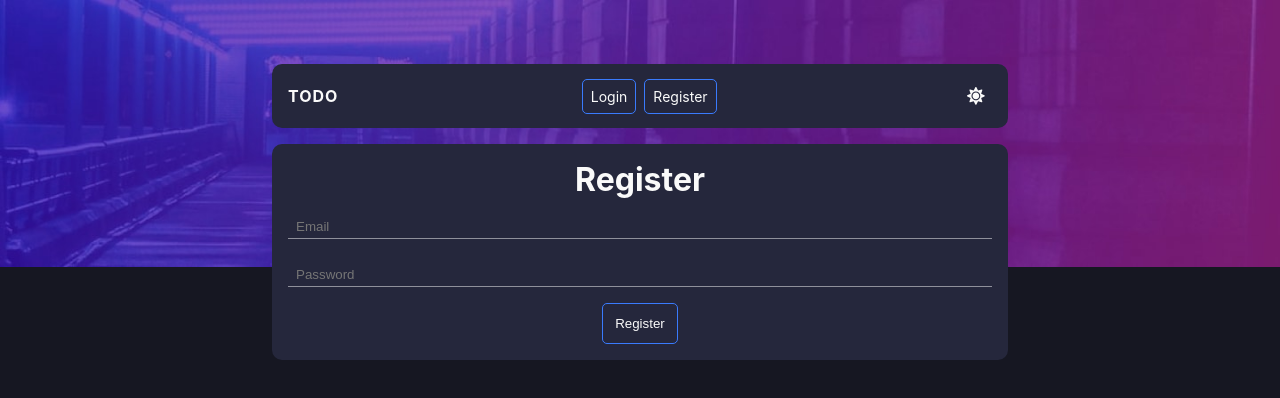
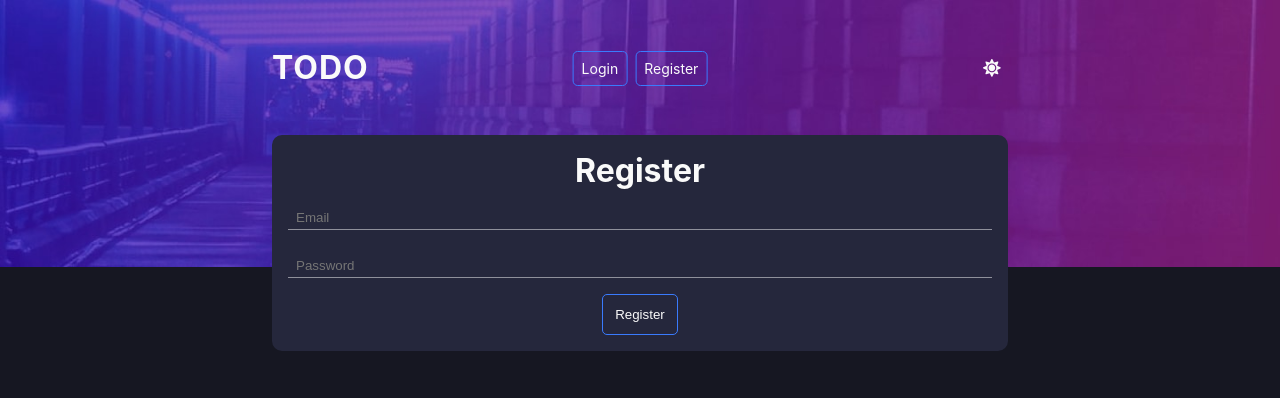
Before and after one commit to mrkaza/todo-react-ts, a React (Create React App) app: page /register in a window 1280 px wide. Shown: the top 398 px of the page. Built offline with nearby package versions, Linux system fonts and the light colour scheme.

Commit message:
navbara changed

```diff
--- a/src/css/components.button.css
+++ b/src/css/components.button.css
@@ -34,7 +34,7 @@
 }
 
 .button--light {
-    color: hsl(var(--color-light));
+    color: hsl(var(--color-light--text));
 }
 
 .button--primary {
--- a/src/css/modules.navbar.css
+++ b/src/css/modules.navbar.css
@@ -1,4 +1,10 @@
-.navbar__menu {
+.navbar {
+    color: hsl(var(--color-light-text));
+    margin-bottom: calc(var(--unit-12) * 4);
+    position: relative;
+}
+
+.navbar__menu__list {
     display: flex;
     justify-content: space-around;
     align-items: center;
@@ -7,10 +13,23 @@
     margin: 0;
 }
 
+.navbar__menu {
+    position: absolute;
+    height: 100%;
+    left: 50%;
+    transform: translate3d(-50%, 0, 0);
+}
+
+.navbar__title {
+    font-size: calc(var(--unit-8) * 3);
+
+    @media (min-width: 600px) {
+        font-size: calc(var(--unit-8) * 4);
+    }
+}
+
 .navbar__link {
     text-decoration: none;
-    color: hsl(var(--color-tertiary));
-    font-size: calc(var(--unit-8) * 2);
 }
 .navbar__link--action {
     border: 1px solid hsl(var(--color-primary));
--- a/src/modules/navbar/components/IsLoggedOut.tsx
+++ b/src/modules/navbar/components/IsLoggedOut.tsx
@@ -3,7 +3,7 @@ import { NavLink } from 'react-router-dom';
 
 const IsLoggedOut: React.FC = () => {
   return (
-    <ul className="navbar__menu">
+    <ul className="navbar__menu__list">
       <li>
         <NavLink className="navbar__link--action" to="/">
           Login
--- a/src/modules/navbar/components/Navbar.tsx
+++ b/src/modules/navbar/components/Navbar.tsx
@@ -11,14 +11,14 @@ export const Navbar: React.FC = () => {
   const user = useSelector((state: RootStore) => state.auth.user);
 
   return (
-    <nav className="navbar content-wrapper">
-      <div className="f f-justify-between f-align-items-center">
-        <Link to="/my-todos" className="navbar__link navbar__title">
-          TODO
-        </Link>
+    <nav className="navbar f f-justify-between f-align-items-center">
+      <Link to="/my-todos" className="navbar__link navbar__title">
+        TODO
+      </Link>
+      <div className="navbar__menu f f-align-items-center">
         {user ? <IsLoggedIn /> : <IsLoggedOut />}
-        <ThemeToggle />
       </div>
+      <ThemeToggle />
     </nav>
   );
 };
--- a/src/modules/navbar/components/ThemeToggle.tsx
+++ b/src/modules/navbar/components/ThemeToggle.tsx
@@ -57,7 +57,7 @@ const ThemeToggle: React.FC = () => {
   };
   return (
     <button
-      className="button button--text button--circle button--light"
+      className="theme-toggle button button--text button--circle button--light"
       onClick={onClick}
     >
       {darkTheme ? (
```
